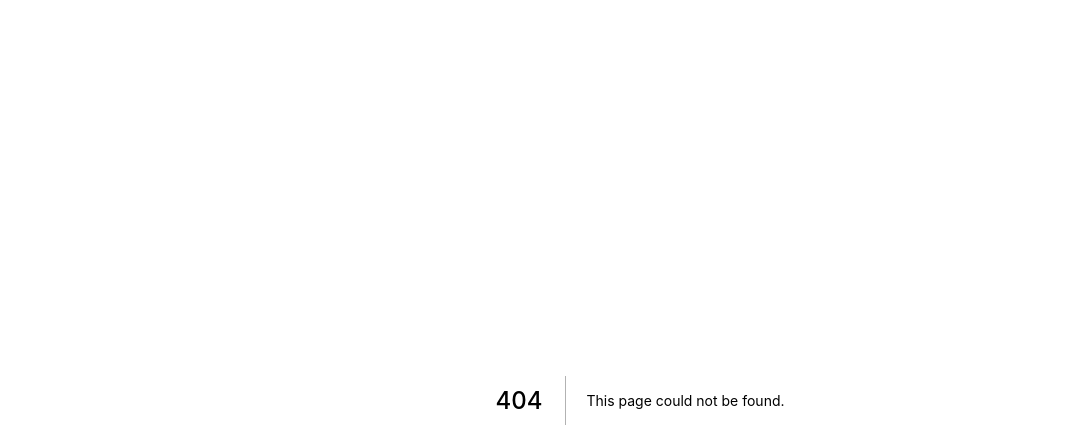
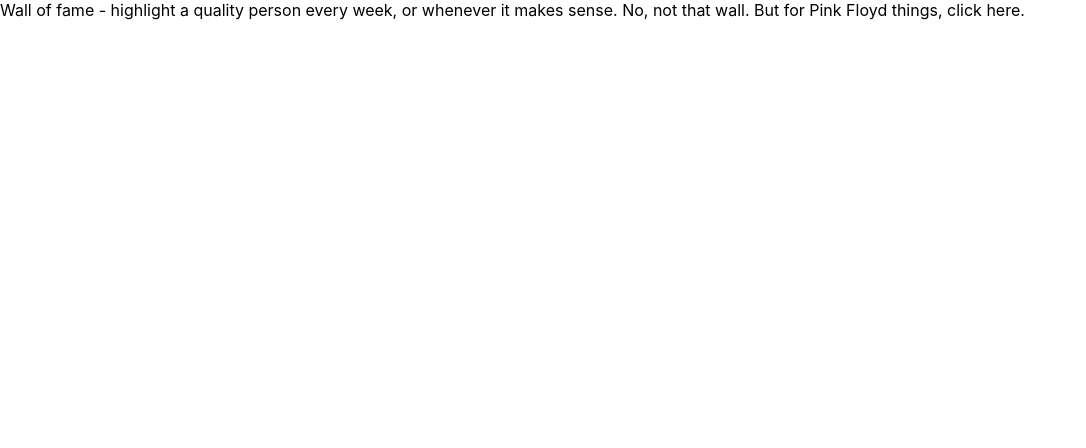
Before and after one commit to dworthm/play-site, a Next.js app in the folder mysite/: page /wall in a window 1280 px wide. Before the commit this address had no page. Shown: the top 448 px of the page, without its empty margins (0-1086 px from the left). Built offline with nearby package versions, Linux system fonts and the light colour scheme.

Commit message:
Added placeholder for wall of fame. Update eslint config

```diff
--- a/mysite/pages/index.js
+++ b/mysite/pages/index.js
@@ -36,11 +36,15 @@ export default function Home() {
               <p>Just for fun!</p>
             </a>
           </Link>
-
           <a href="https://www.nasa.gov/" className={styles.card}>
             <h2>NASA &rarr;</h2>
             <p>Space things</p>
           </a>
+          <Link href='/wall'>
+            <a className={styles.card}>
+              <h2>The Wall &rarr;</h2>
+            </a>
+          </Link>
 
 
         </div>
--- /dev/null
+++ b/mysite/pages/wall/index.jsx
@@ -0,0 +1,8 @@
+const Wall = () => (
+  <div>
+    Wall of fame - highlight a quality person every week, or whenever it makes sense.
+    No, not that wall. But for Pink Floyd things, click here.
+  </div>
+);
+
+export default Wall;
```
Also changed, not shown: mysite/.eslintrc.json.
